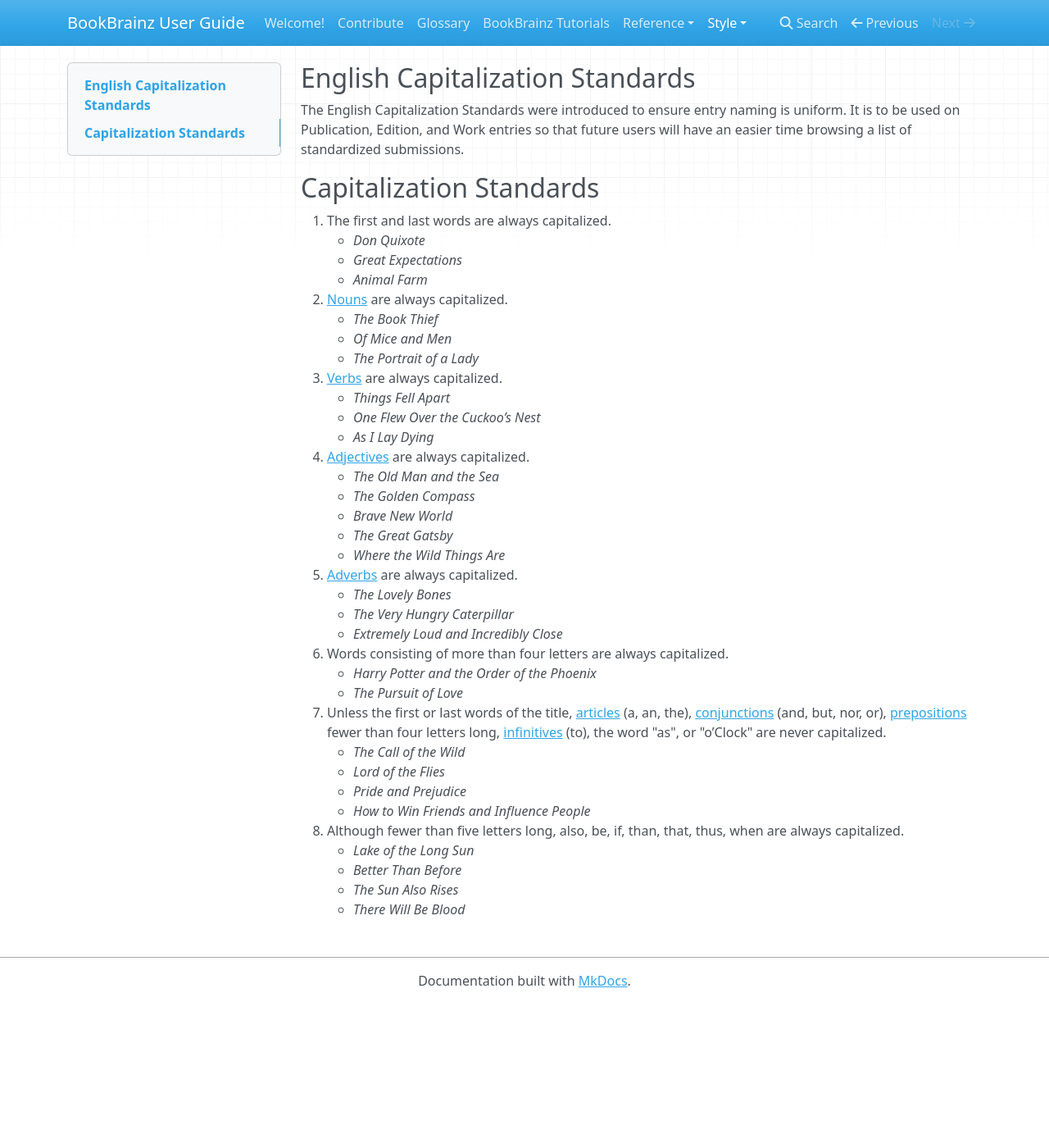
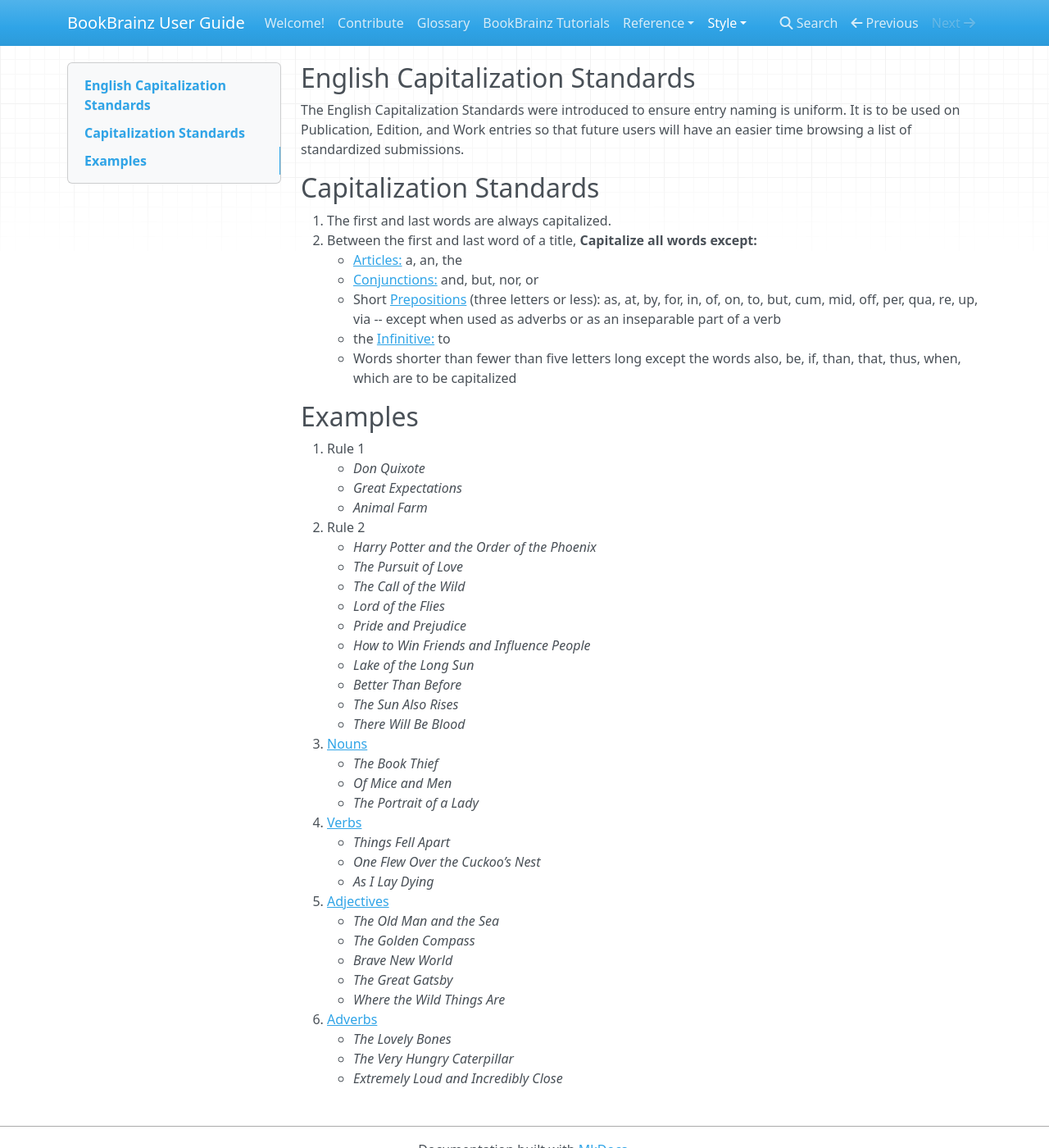
Before and after one commit to metabrainz/bookbrainz-user-guide, an MkDocs documentation site: the page built from docs/style/language_specific/capitalization-en.md, in a window 1280 px wide and 1400 px high. Shown: the whole window at 82% size. Built offline with MkDocs 1.6.1, drawn with Linux system fonts in a browser that asks for light colours; nearby versions of some CDN libraries.

Commit message:
Updated Style guideline structure.
Some pretty drastic changes in the structure of the rules. Highly inspired from https://wiki.musicbrainz.org/Style/Language/English in *style* (no pun intended).

```diff
--- a/docs/style/language_specific/capitalization-en.md
+++ b/docs/style/language_specific/capitalization-en.md
@@ -5,39 +5,46 @@ The English Capitalization Standards were introduced to ensure entry naming is u
 
 Capitalization Standards
 ---------------
+1. The first and last words are always capitalized.
+2. Between the first and last word of a title, **Capitalize all words except:**
+	+ [Articles:](http://grammar.about.com/od/ab/g/articleterm.htm) a, an, the
+	+ [Conjunctions:](http://partofspeech.org/conjunction) and, but, nor, or
+	+ Short [Prepositions](http://partofspeech.org/preposition) (three letters or less): as, at, by, for, in, of, on, to, but, cum, mid, off, per, qua, re, up, via -- except when used as adverbs or as an inseparable part of a verb
+	+ the [Infinitive:](https://owl.english.purdue.edu/owl/resource/627/03/) to
+	+ Words shorter than fewer than five letters long except the words also, be, if, than, that, thus, when, which are to be capitalized
 
-1. The first and last words are always capitalized.
+Examples
+---------------
+1. Rule 1
 	+ *Don Quixote*
 	+ *Great Expectations*
 	+ *Animal Farm*
-2. [Nouns](http://partofspeech.org/noun) are always capitalized.
+2. Rule 2
+	+ *Harry Potter and the Order of the Phoenix*
+	+ *The Pursuit of Love*
+	+ *The Call of the Wild*
+	+ *Lord of the Flies*
+	+ *Pride and Prejudice*
+	+ *How to Win Friends and Influence People*
+	+ *Lake of the Long Sun*
+	+ *Better Than Before*
+	+ *The Sun Also Rises*
+	+ *There Will Be Blood*
+* [Nouns](http://partofspeech.org/noun)
 	+ *The Book Thief*
 	+ *Of Mice and Men*
 	+ *The Portrait of a Lady*
-3. [Verbs](http://partofspeech.org/verb) are always capitalized.
+* [Verbs](http://partofspeech.org/verb)
 	+ *Things Fell Apart*
 	+ *One Flew Over the Cuckoo’s Nest*
 	+ *As I Lay Dying*
-4. [Adjectives](http://partofspeech.org/adjective/) are always capitalized.
+4. [Adjectives](http://partofspeech.org/adjective/)
 	+ *The Old Man and the Sea*
 	+ *The Golden Compass*
 	+ *Brave New World*
 	+ *The Great Gatsby*
 	+ *Where the Wild Things Are*
-5. [Adverbs](http://partofspeech.org/adverb) are always capitalized.
+5. [Adverbs](http://partofspeech.org/adverb)
 	+ *The Lovely Bones*
 	+ *The Very Hungry Caterpillar*
 	+ *Extremely Loud and Incredibly Close*
-6. Words consisting of more than four letters are always capitalized.
-	+ *Harry Potter and the Order of the Phoenix*
-	+ *The Pursuit of Love*
-7. Unless the first or last words of the title, [articles](http://www.grammarly.com/handbook/grammar/articles/) (a, an, the), [conjunctions](http://partofspeech.org/conjunction) (and, but, nor, or), [prepositions](http://partofspeech.org/preposition) fewer than four letters long, [infinitives](https://owl.english.purdue.edu/owl/resource/627/03/) (to), the word "as", or "o’Clock" are never capitalized.
-	+ *The Call of the Wild*
-	+ *Lord of the Flies*
-	+ *Pride and Prejudice*
-	+ *How to Win Friends and Influence People*
-8. Although fewer than five letters long, also, be, if, than, that, thus, when are always capitalized.
-	+ *Lake of the Long Sun*
-	+ *Better Than Before*
-	+ *The Sun Also Rises*
-	+ *There Will Be Blood*
```
